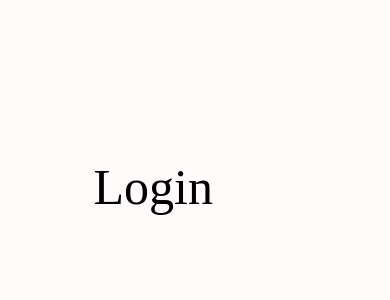
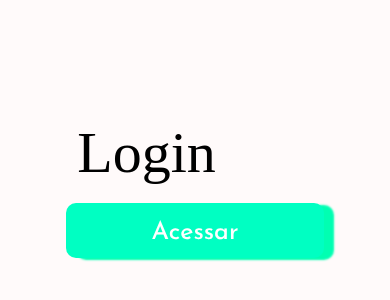
Before and after one commit to DanielRogs/BioMed_App, a React Native app: screen /LoginPage in a window 390 px wide. Shown: the part 192-492 px from the top of the page. Built offline with nearby package versions, Linux system fonts and the light colour scheme; a web font is replaced by a local one.

Commit message:
Criação do botão de login

```diff
--- a/App.js
+++ b/App.js
@@ -17,6 +17,7 @@ export default function App() {
     'ballob':require('./src/assets/fonts/BalooTammudu2-Bold.ttf'),
     'ballor':require('./src/assets/fonts/BalooTammudu2-Regular.ttf'),
     'ballosb':require('./src/assets/fonts/BalooTammudu2-SemiBold.ttf'),
+    'reemr':require('./src/assets/fonts/ReemKufiInk-Regular.ttf'),
   }).then(() => {
     setDummy(true);
   })
--- /dev/null
+++ b/src/Components/greenPressable/index.js
@@ -0,0 +1,35 @@
+import React from "react";
+import { StyleSheet, View, Text, Pressable } from "react-native";
+
+export default function greenPressable(props){
+    return(
+        <View>
+            <Pressable style={style.buttonFormat}>
+                <Text style={style.text}>{props.text}</Text>
+            </Pressable>
+        </View>
+    )
+}
+
+const style = StyleSheet.create({
+
+    buttonFormat:{
+        width:258,
+        height:55,
+        backgroundColor: '#00ffc2',
+        borderRadius: 10,
+        justifyContent: 'center',
+        alignItems: 'center',
+        elevation: 10,
+        shadowColor: '#00ffb2',
+        shadowOffset: { width: 10, height: 2},
+        shadowOpacity: 1,
+        shadowRadius: 2
+    },
+
+    text:{
+        color: 'white',
+        fontFamily:'reemr',
+        fontSize:25,
+    }
+})
--- a/src/Pages/LoginPage/index.js
+++ b/src/Pages/LoginPage/index.js
@@ -1,5 +1,7 @@
 import React from "react";
 import { View, Text, StyleSheet } from "react-native";
+
+import PressableG from "../../Components/greenPressable";
 
 export default function LoginPage({ navigation }) {
     return(
@@ -10,6 +12,7 @@ export default function LoginPage({ navigation }) {
             <View>
                 <Text style={style.title}>Login</Text>
             </View>
+                <PressableG text='Acessar' />
         </View>
     )
 }
@@ -25,7 +28,7 @@ const style = StyleSheet.create({
 
     title:{
         fontFamily:'ballob',
-        fontSize: 50,
+        fontSize: 58,
         marginTop: '-60%',
         marginLeft: '-35%'
     }
```
Also changed, not shown: src/Pages/LoginPage/styled.js (deleted), src/Pages/PreHome/styled.js (deleted), src/assets/fonts/ReemKufiInk-Regular.ttf (added).
